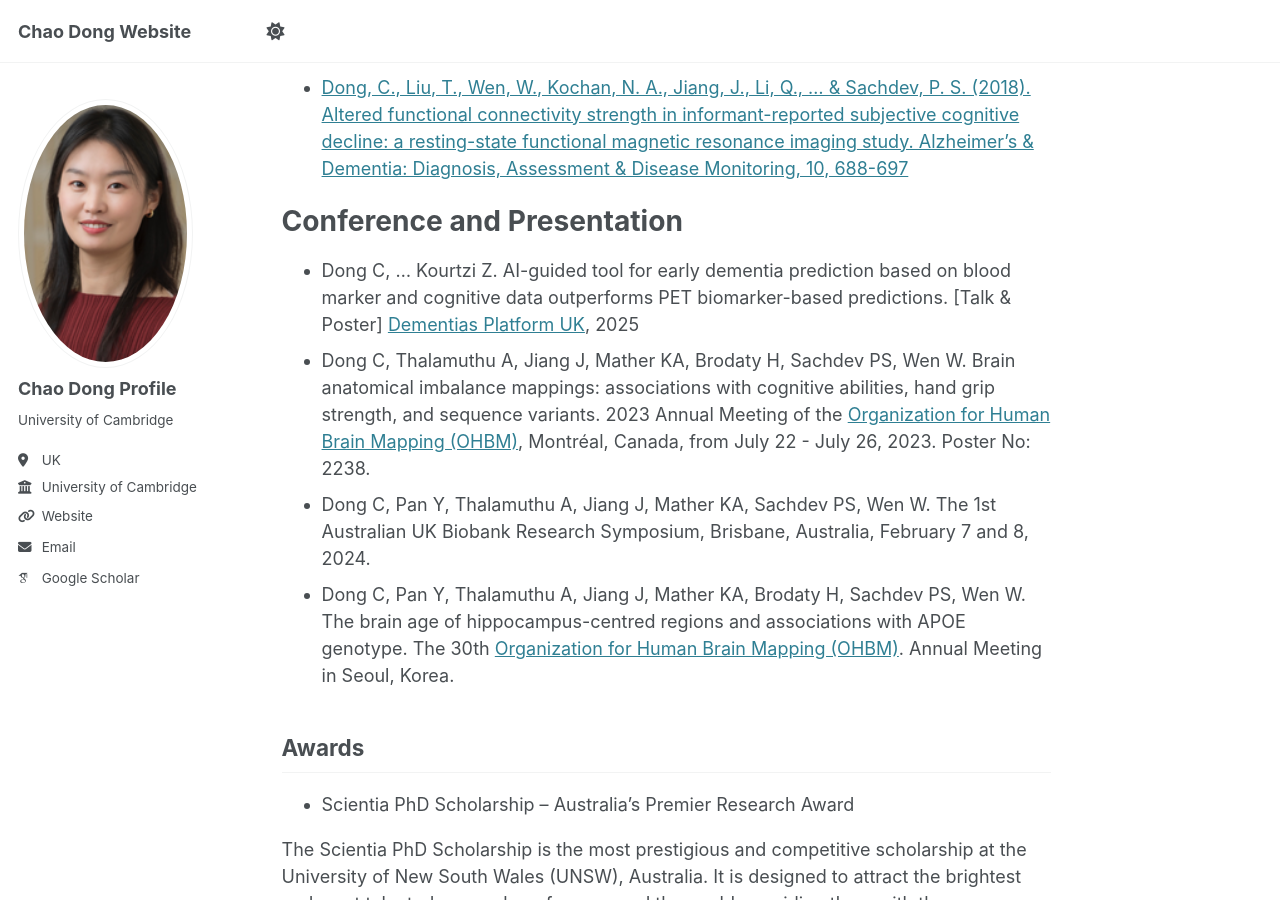
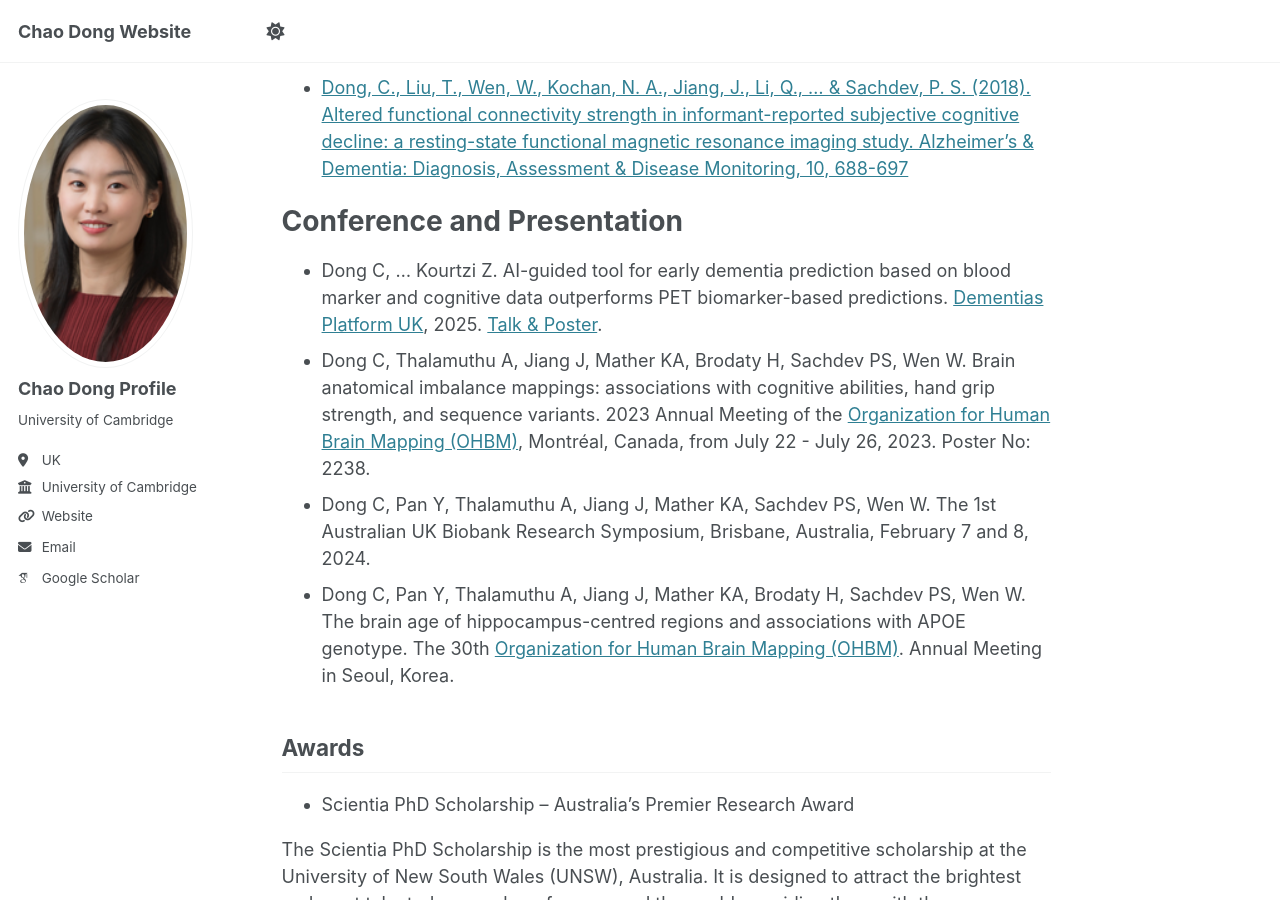
Before and after one commit to ChaoDong12/chaodong.github.io, a Jekyll site: the page built from _pages/about.md, in a window 1280 px wide and 900 px high, scrolled down 2502 px. Built offline with Jekyll 4.4.1, drawn with Linux system fonts in a browser that asks for light colours; some web fonts are replaced; part of the change alters nothing that is shown.

Commit message:
Update about.md

```diff
--- a/_pages/about.md
+++ b/_pages/about.md
@@ -60,7 +60,7 @@ Can see my [Google Scholar](https://scholar.google.com.au/citations?user=LqtS59s
 
 Conference and Presentation
 ======
-* Dong C, … Kourtzi Z. AI-guided tool for early dementia prediction based on blood marker and cognitive data outperforms PET biomarker-based predictions. [Talk & Poster] [Dementias Platform UK](https://www.dementiasplatform.uk/), 2025
+* Dong C, … Kourtzi Z. AI-guided tool for early dementia prediction based on blood marker and cognitive data outperforms PET biomarker-based predictions.   [Dementias Platform UK](https://www.dementiasplatform.uk/), 2025. [Talk & Poster](https://drive.google.com/file/d/10SdvyUph8vGiSHOL2mgIW5T6XcgRPtBj/view).
 * Dong C, Thalamuthu A, Jiang J, Mather KA, Brodaty H, Sachdev PS, Wen W. Brain anatomical imbalance mappings: associations with cognitive abilities, hand grip strength, and sequence variants. 2023 Annual Meeting of the [Organization for Human Brain Mapping (OHBM)](https://www.humanbrainmapping.org/i4a/pages/index.cfm?pageid=1), Montréal, Canada, from July 22 - July 26, 2023. Poster No: 2238.
 * Dong C, Pan Y, Thalamuthu A, Jiang J, Mather KA, Sachdev PS, Wen W. The 1st Australian UK Biobank Research Symposium, Brisbane, Australia, February 7 and 8, 2024.
 * Dong C, Pan Y, Thalamuthu A, Jiang J, Mather KA, Brodaty H, Sachdev PS, Wen W. The brain age of hippocampus-centred regions and associations with APOE genotype. The 30th [Organization for Human Brain Mapping (OHBM)](https://www.humanbrainmapping.org/i4a/pages/index.cfm?pageid=1). Annual Meeting in Seoul, Korea.
```
